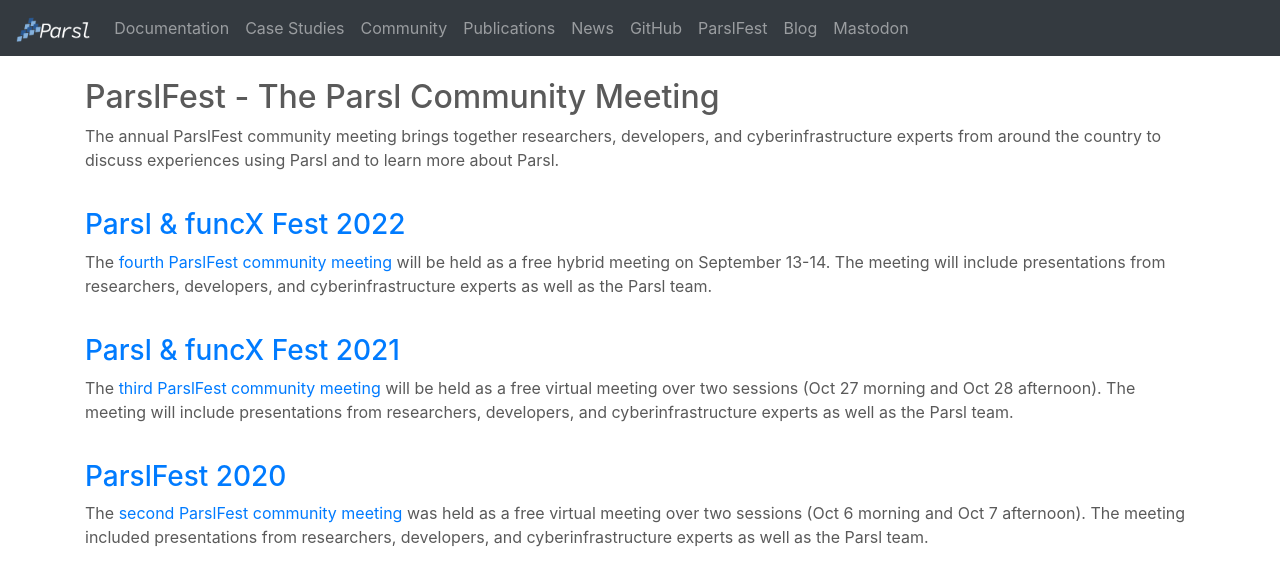
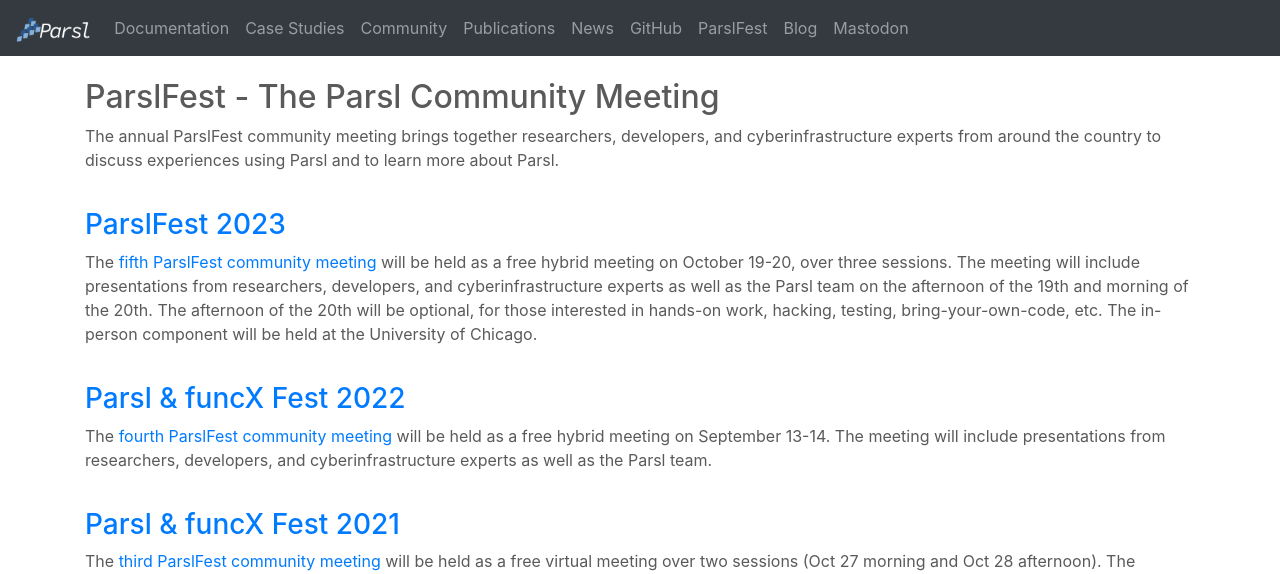
Before and after one commit to Parsl/parsl.github.io, a Jekyll site: the page built from parslfest.html, in a window 1280 px wide and 900 px high, cut to the strip 0-574 px from the top of the window. Built offline with Jekyll 4.4.1, drawn with Linux system fonts in a browser that asks for light colours.

Commit message:
Update parslfest.html

```diff
--- a/parslfest.html
+++ b/parslfest.html
@@ -19,6 +19,16 @@
       more about Parsl.</p>
     </div>
    </div>
+
+  <div class="row" style="padding-top: 20px">
+      <div class="col-lg-12">
+      <h3><a href='parslfest2023.html'>ParslFest 2023</a></h3>
+      <p>The <a href='parslfest2023.html'>fifth ParslFest community meeting</a> will be held as a free hybrid meeting on October 19-20, over three sessions.
+        The meeting will include presentations from researchers, developers, and cyberinfrastructure experts as well as the Parsl team on the afternoon of the 19th and morning of the 20th.
+        The afternoon of the 20th will be optional, for those interested in hands-on work, hacking, testing, bring-your-own-code, etc.
+        The in-person component will be held at the University of Chicago.</p>
+     </div>
+  </div>
 
 
    <div class="row" style="padding-top: 20px">
```
